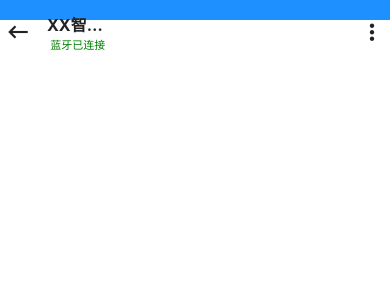
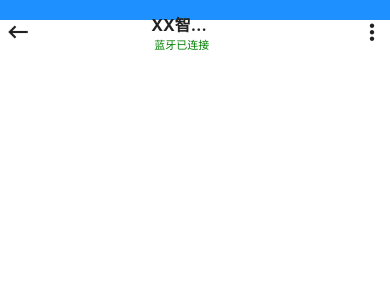
Before and after one commit to acigacn/react-native-template-ysui, a React Native app in the folder template/: screen / in a window 390 px wide. Shown: the top 300 px of the page. Built offline with nearby package versions, Linux system fonts and the light colour scheme.

Commit message:
统一安卓中的导航样式
Signed-off-by: acigacn <aciga2018@126.com>

```diff
--- a/template/src/AppNavContainer.tsx
+++ b/template/src/AppNavContainer.tsx
@@ -1,5 +1,6 @@
 import React from 'react';
 import Pages, {rootPage} from '@views/index';
+
 
 import {createNativeStackNavigator} from '@react-navigation/native-stack';
 
@@ -17,10 +18,14 @@ const AppNavContainer = () => {
       screenOptions={{
         title: '零洞',
         headerTintColor: '#222',
+        headerTitleAlign: 'center',
         headerTitleStyle: {
           fontWeight: 'bold',
-          // fontSize: 16,
+          fontSize: 16,
         },
+        animationTypeForReplace: 'pop',
+        animation: 'slide_from_right',
+        presentation: 'card',
       }}
       initialRouteName={rootPage}>
       {generateStackScreens()}
```
